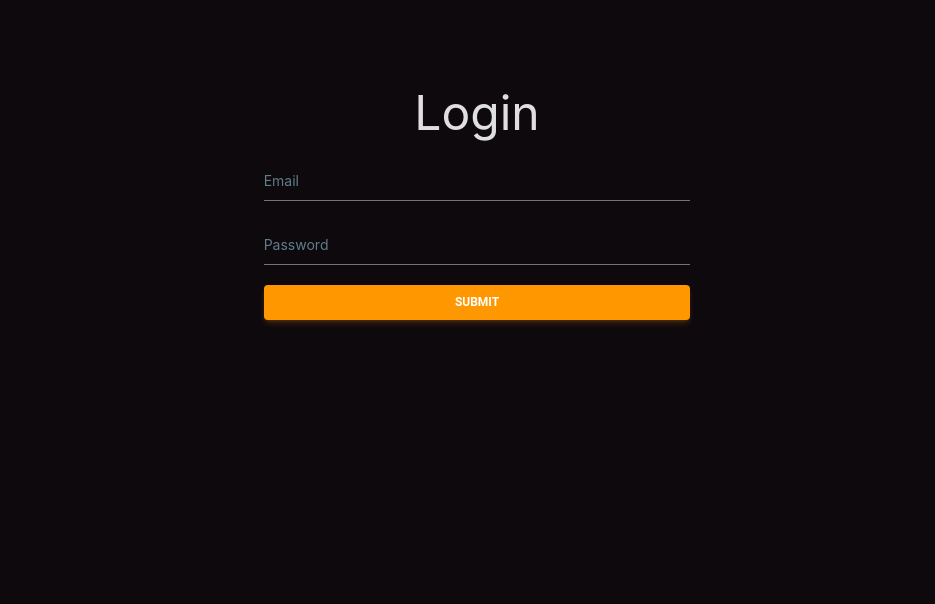
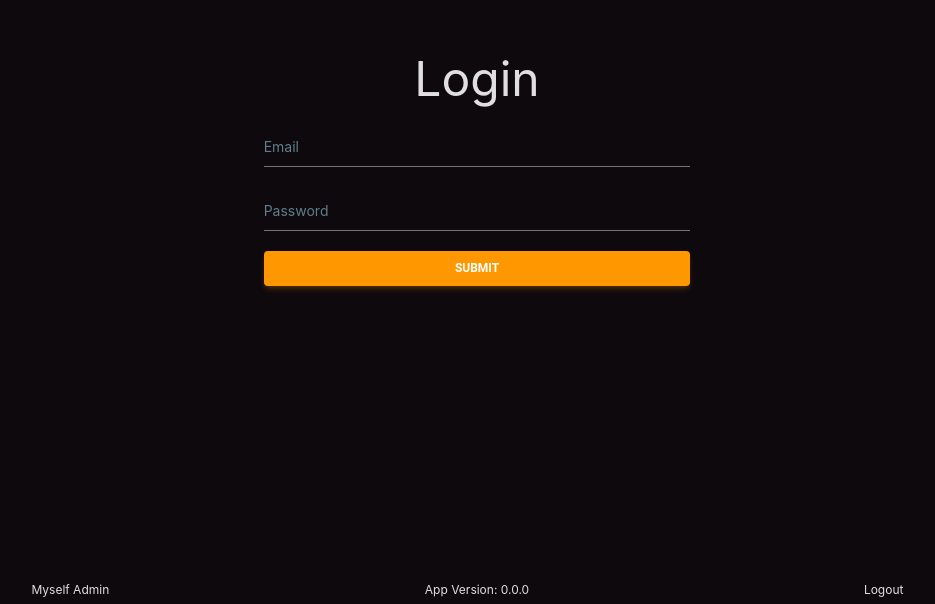
Before and after one commit to RDoneux/mslf-web-admin, a React (Vite) app: page /login in a window 1280 px wide. Shown: the part 196-800 px from the top of the page, without its empty margins (163-1098 px from the left). Built offline with nearby package versions, Linux system fonts and the light colour scheme; no server answers.

Commit message:
feat/authentication: adds logout

```diff
--- /dev/null
+++ b/src/App.module.css
@@ -0,0 +1,11 @@
+.content {
+  flex: 1 1 auto;
+  width: 100%;
+
+  display: flex;
+  justify-content: center;
+  align-items: center;
+  flex-direction: column;
+
+  margin-bottom: 40px;
+}
--- a/src/App.tsx
+++ b/src/App.tsx
@@ -7,11 +7,14 @@ import Poems from './routes/poems/Poems';
 import CreatePoem from './routes/create-poem/CreatePoem';
 import IsAuthenticated from './authentication/IsAuthenticated';
 import Login from './authentication/Login';
+import Footer from './components/footer/Footer';
+import styles from './App.module.css';
 
 function App() {
   document.documentElement.classList.add('dark');
   return (
     <BrowserRouter>
+      <div className={styles['content']}>
         <Routes>
           <Route path="/login" element={<Login />} />
           <Route element={<IsAuthenticated />}>
@@ -23,7 +26,9 @@ function App() {
           </Route>
           <Route path="*" element={<NotFound />} />
         </Routes>
+      </div>
       <Toaster />
+      <Footer />
     </BrowserRouter>
   );
 }
--- a/src/authentication/Login.tsx
+++ b/src/authentication/Login.tsx
@@ -28,6 +28,7 @@ export default function Login() {
       await signInWithEmailAndPassword(auth, email, password);
       navigate('/');
     } catch (error: any) {
+      // eslint-disable-line
       setError(error.message);
     }
   }
@@ -58,7 +59,7 @@ export default function Login() {
         >
           Submit
         </Button>
-        {error ? <small>{error}</small> : null}
+        {error ? <small className="text-red-300">{error}</small> : null}
       </form>
     </div>
   );
--- /dev/null
+++ b/src/authentication/Logout.tsx
@@ -0,0 +1,23 @@
+import { signOut } from 'firebase/auth';
+import { auth } from '../firebase';
+import { useNavigate } from 'react-router-dom';
+
+export default function Logout() {
+  const navigate = useNavigate();
+
+  async function onLogout() {
+    try {
+      await signOut(auth);
+      navigate('/login');
+    } catch (error: any) {
+      // eslint-disable-line
+      console.error('Logout error:', error.message);
+    }
+  }
+
+  return (
+    <p className="cursor-pointer" onClick={onLogout}>
+      Logout
+    </p>
+  );
+}
--- /dev/null
+++ b/src/components/footer/Footer.module.css
@@ -0,0 +1,32 @@
+.footer {
+  display: grid;
+  grid-template-columns: repeat(3, 1fr);
+  justify-items: center;
+  padding: 5px 30px;
+  font-size: 12px;
+  width: 100%;
+
+  @media (max-width: 475px) {
+    padding: 5px 10px;
+  }
+  .app-title {
+    display: flex;
+    align-items: center;
+    grid-column: 1;
+    gap: 5px;
+
+    @media (max-width: 475px) {
+      grid-column: 1;
+      justify-self: flex-start;
+    }
+  }
+
+  .app-version {
+    justify-self: center;
+    grid-column: 2;
+
+    @media (max-width: 475px) {
+      grid-column: 2 / span 2;
+    }
+  }
+}
--- /dev/null
+++ b/src/components/footer/Footer.tsx
@@ -0,0 +1,13 @@
+import styles from './Footer.module.css';
+import { version } from '../../../package.json';
+import Logout from '../../authentication/Logout';
+
+export default function Footer() {
+  return (
+    <footer className={styles['footer']}>
+      <span className={`${styles['app-title']} dots`}>Myself Admin</span>
+      <span className={styles['app-version']}>App Version: {version}</span>
+      <Logout />
+    </footer>
+  );
+}
--- a/src/index.css
+++ b/src/index.css
@@ -33,8 +33,9 @@ body,
   margin: 0;
 
   display: flex;
-  align-items: flex-start;
+  align-items: center;
   justify-content: center;
+  flex-direction: column;
 }
 
 input {
```
Lines whose indentation alone changed are shown as unchanged.
